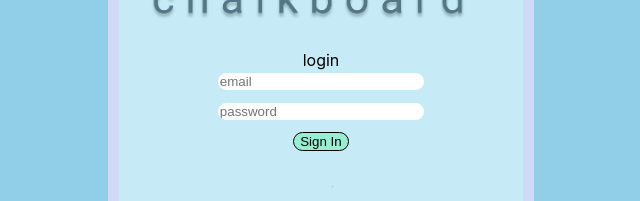
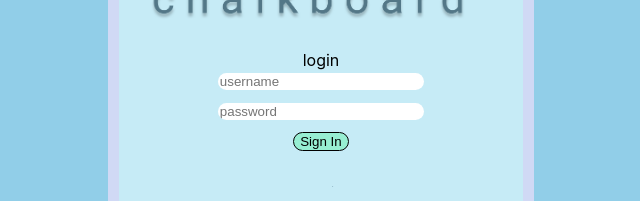
Before and after one commit to guillenjs/chalkboard, a React (Create React App) app: page / in a window 1280 px wide. Shown: the part 213-414 px from the top of the page, without its empty margins (319-959 px from the left). Built offline with nearby package versions, Linux system fonts and the light colour scheme.

Commit message:
backend for loggin working, need to edit tables later

```diff
--- a/src/App.js
+++ b/src/App.js
@@ -14,29 +14,34 @@ import Login from './components/Login'
 
 class App extends React.Component {
     state ={
-      login: false,
+      user: null,
     }
 
-  toggleLogin = () => {
+  toggleLogin = (user) => {
     this.setState({
-      login: !this.state.login
+      user: user
     })
   }
 
-renderApp = () => {
-  if (this.state.login === false) {
-    return <Login login = {this.toggleLogin}/>
-  }
-  else {
 
-  return <div>
+
+render() {
+
+  console.log(this.state.user)
+  return (
+
+    <div className="App">
+
+ { this.state.user == null?
+    <Login login = {this.toggleLogin} user={this.state.user}/>:
+      <div>
           <header>
             <div class="container">
              <img src="chalkboard.png" alt="chalkboard logo"/>
          </div>
     </header>
           <div>
-             <NavBar login = {this.toggleLogin}/>
+             <NavBar login = {this.toggleLogin} user={this.state.user} />
             </div>
 
             <div className="grid-container">
@@ -66,15 +71,11 @@ renderApp = () => {
               </div>
             </div>
         </div>
-    }
 }
 
-render() {
-  console.log(this.state.login)
-  return (
 
-    <div className="App">
-       {this.renderApp()}
+
+       {/* {this.renderApp()} */}
     </div>
   );
 }
--- a/src/components/Login.js
+++ b/src/components/Login.js
@@ -1,8 +1,40 @@
 import React from 'react'
 import { NavLink } from 'react-router-dom'
 
-function Login(props) {
+class Login extends React.Component {
 
+  state = {
+      username: "",
+      password: ""
+  }
+
+  handleChange = e => {
+    //   console.log([e.target.name])
+      this.setState({
+        [e.target.name]: e.target.value
+      })
+  }
+
+  handleSubmit = (e) => {
+     e.preventDefault()
+
+     fetch("http://localhost:3000/login", {
+         method: "POST",
+         headers: {
+            'content-type': 'application/json'
+         },
+         body: JSON.stringify(this.state)
+         })
+            .then(res => res.json())
+            .then(data => {
+                localStorage.setItem('userId', data.user.id)
+                this.props.login(data.user)
+                this.props.history.push('/')
+            })
+  }
+
+    render() {
+        console.log(this.state)
     return (
         <div>
             <div class="login-container">
@@ -12,16 +44,41 @@ function Login(props) {
                         login
                         <div>
 
-                     <form className = "login-form">
-                            <input type="email" placeholder="email" className = "userName"/>
+                     <form className = "login-form" onSubmit={this.handleSubmit}>
+
+                            <input
+                                type="text"
+                                placeholder="username"
+                                name='username'
+                                className = "userName"
+                                value={this.state.username}
+                                onChange = {this.handleChange}
+                            />
+
                                 <br></br>
-                            <input type="password" placeholder="password" className = "userName"/>
+                            <input
+                                type="password"
+                                placeholder="password"
+                                name="password"
+                                className = "userName"
+                                value={this.state.password}
+                                onChange = {this.handleChange}
+                            />
+
                                 <br></br>
-                            <button className ="sign-in" onClick={props.login}>Sign In</button>
+                            <button
+                                className ="sign-in"
+                                onClick={this.props.login}>
+                                    Sign In
+                            </button>
                      </form>
                      <br></br>
 
-                     <img src="pencil_login.png" className="login-pencil" alt="graphics for login area"/>
+                     <img
+                        src="pencil_login.png"
+                        className="login-pencil"
+                        alt="graphics for login area"
+                    />
 
                         {/* this link is what will be use for to new user form */}
                         <NavLink to="/signup">sign-up</NavLink>
@@ -31,6 +88,7 @@ function Login(props) {
             </div>
         </div>
     )
+    }
 }
 
 export default Login
--- a/src/components/NavBar.js
+++ b/src/components/NavBar.js
@@ -11,6 +11,14 @@ const [showNav, setShowNav] = useState(false)
 const renderNavBar = () => {
     setShowNav( !showNav)
 }
+
+const handleLogout = (e) => {
+    e.preventDefault()
+    this.props.login(null);
+    // this.props.push("/login")
+}
+
+
 
 console.log(showNav)
     return (
@@ -27,7 +35,7 @@ console.log(showNav)
                     </button>
             }
 
-            <NavLink to="/login" className="logout"><button className="logout-btn" onClick={props.login}>Logout</button></NavLink>
+            <NavLink to="/login" className="logout"><button className="logout-btn" onClick={handleLogout}>Logout</button></NavLink>
             {showNav?
                 <div className="links">
                     <ul className="menuList">
```
